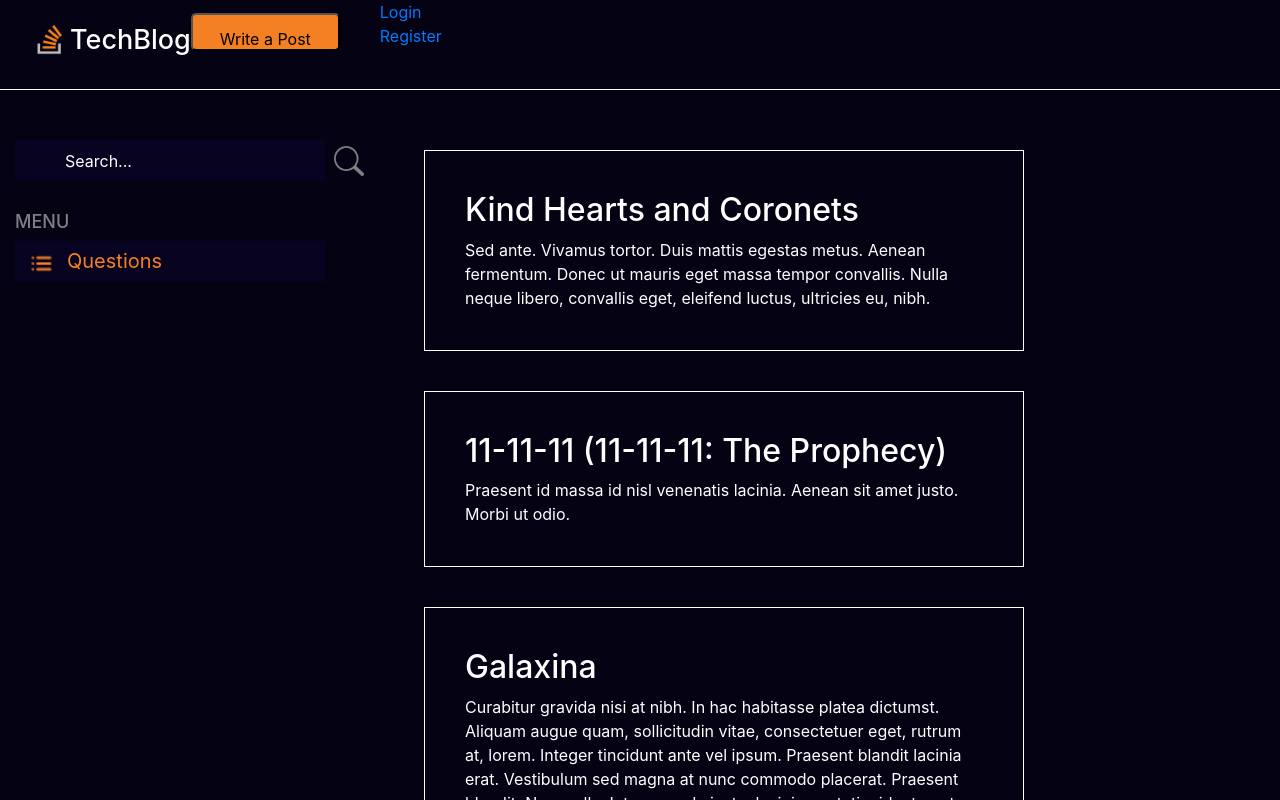
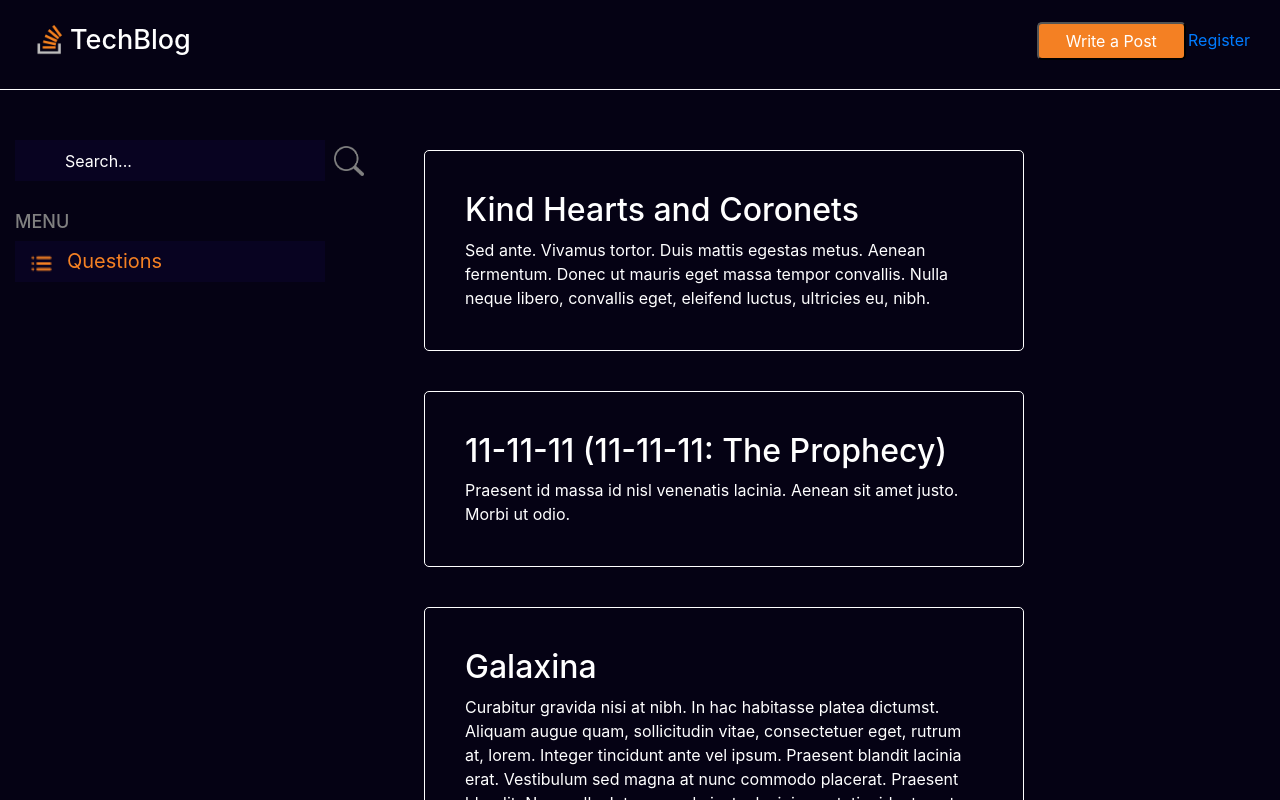
Before and after one commit to viniromao/blogBackEnd, a React (Create React App) app in the folder src/webapp/blog/: page / in a window 1280 px wide. Shown: the top 800 px of the page. Built offline with nearby package versions, Linux system fonts and the light colour scheme.

Commit message:
mainpage_style

```diff
--- a/src/webapp/blog/src/components/Leftpanel/index.js
+++ b/src/webapp/blog/src/components/Leftpanel/index.js
@@ -7,7 +7,6 @@ import BookData from "../SearchBar/Data.json"
 const Leftpanel = () => {
     return (
         <div className='Leftpanel'>
-
 
             <Searchbar placeholder="Search..." data={BookData}/>
 
--- a/src/webapp/blog/src/components/NavBar/NavBar.css
+++ b/src/webapp/blog/src/components/NavBar/NavBar.css
@@ -1,8 +1,8 @@
 .nav-bar{
     padding-bottom: 25px;
-    align-items: center;
     display: flex;
     border-bottom: 1px solid white;
+    align-items: center;
 }
 
 .techbloglink{
@@ -28,8 +28,11 @@
 }
 
 .write-post-button {
-    padding: 12px 20px;
-    gap: 12px;
+    top:22px;
+    left: 81%;
+    position: absolute;
+    color: white;
+    display: block;
     width: 149px;
     height: 38px;
     background: #F48023;
@@ -41,6 +44,21 @@ li {
     list-style-type: none;
 }
 
-.links_mainpage{
-    justify-content: end;
+.ul_mainpage{
+    padding-top: 20px;
+    padding-left: 0px;
+    margin-bottom: 0px;
+    display:flex;
+    width: 100%;
+    justify-content: right;
 }
+
+.ul_mainpage li{
+    margin-right: 30px;
+}
+
+#h5color{
+    padding-top: 2px;
+    font-size: 1rem;
+    color: white;
+}
--- a/src/webapp/blog/src/components/NavBar/index.js
+++ b/src/webapp/blog/src/components/NavBar/index.js
@@ -15,16 +15,17 @@ const NavBar = () => {
                     <button className='write-post-button'>
                         Write a Post
                     </button>
-                <div>
-                    <ul>
-                        <li className='links_mainpage'>
+                    <ul className='ul_mainpage'>
+                        <li>
                             <Link to="/login">Login</Link>
                         </li>
-                        <li className='links_mainpage'>
+                        <li>
+                            <h5 id='h5color'>or</h5>
+                        </li>
+                        <li>
                             <Link to="/register">Register</Link>
                         </li>
                     </ul>
-            </div>
         </header>
     )
 }
--- a/src/webapp/blog/src/components/Post/Post.css
+++ b/src/webapp/blog/src/components/Post/Post.css
@@ -4,7 +4,7 @@
     border: 1px solid white;
     padding: 40px;
     margin-left: 60px;
-
+    border-radius: 5px;
 }
 
 .post_div{
```
